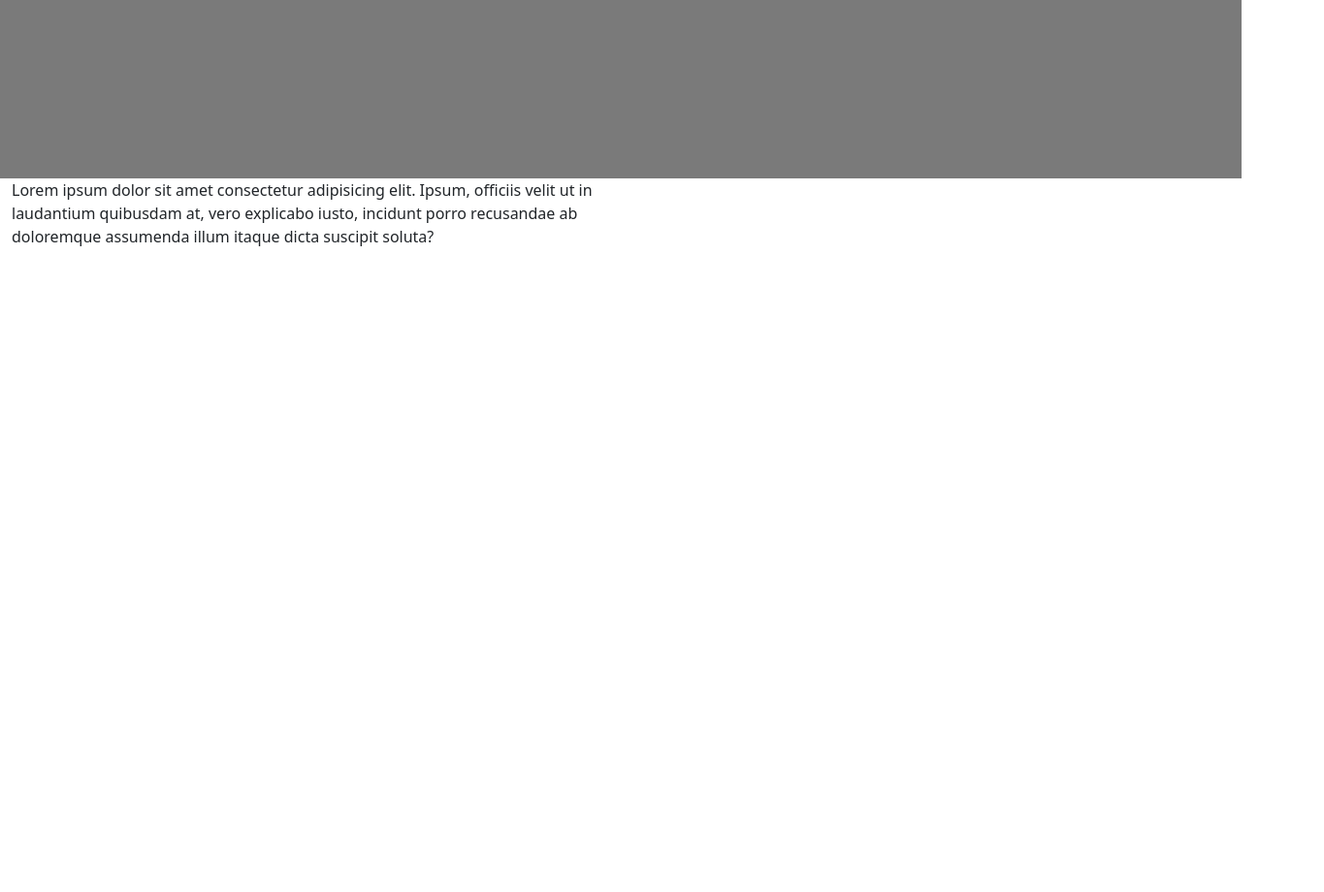
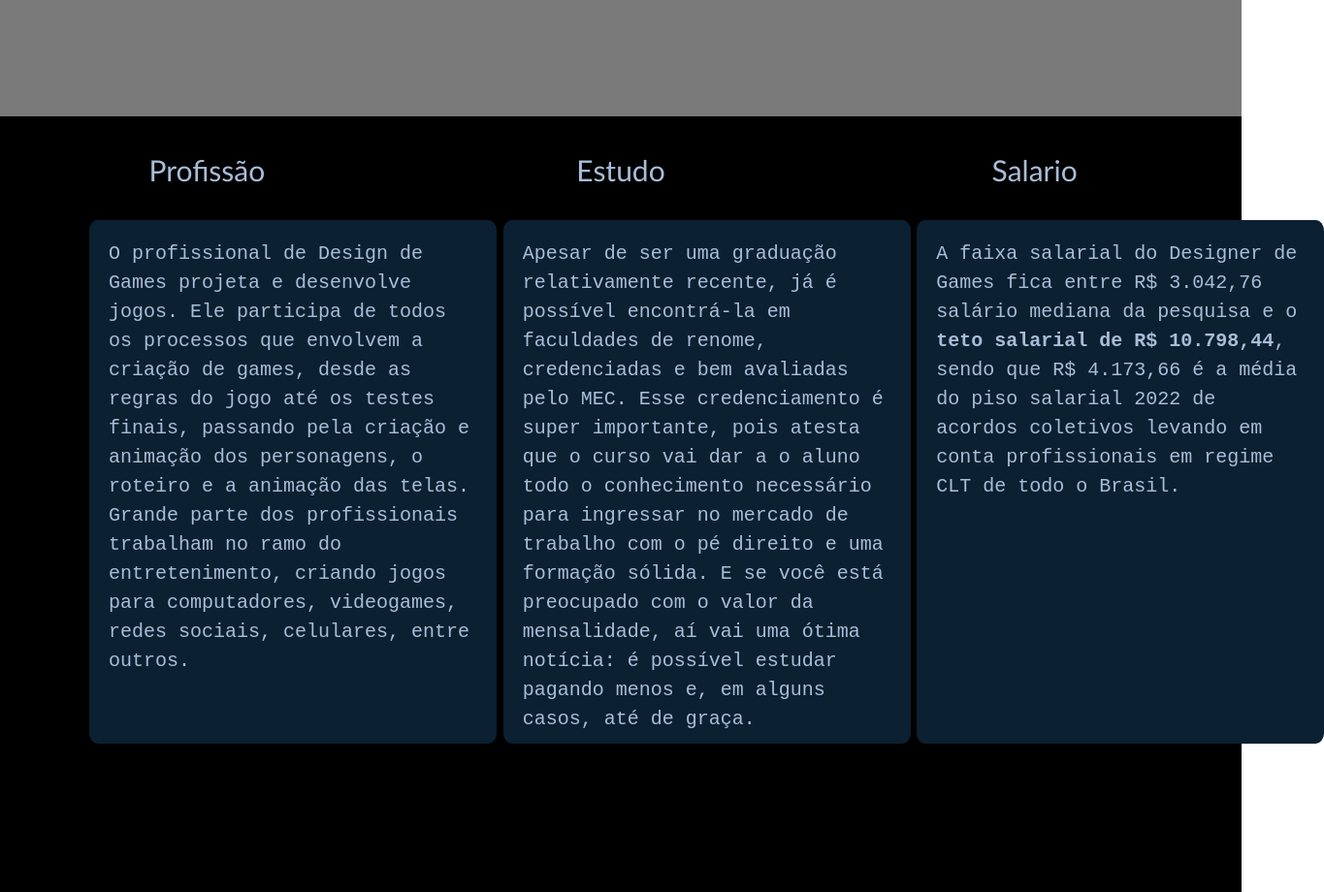
Before and after one commit to arthurfudali/GameDesign, a plain HTML site: page index.html in a window 1280 px wide. Shown: the part 540-1460 px from the top of the page at 97% size, 1365 px wide, since content can reach past the window. Before the commit the page ends 812 px from the top, so only its background shows below. Drawn offline with nearby package versions, Linux system fonts and the light colour scheme.

Commit message:
versão 0.1.2 (boxes)

```diff
--- a/css/style.css
+++ b/css/style.css
@@ -180,3 +180,39 @@ h1::after{
 #h1:hover{
     font-size: 75px;
 }
+.box{
+    background-color: #0b2030;
+    border-color: #0b2030;
+    border-radius: 2%;
+    width: 420px;
+    height: 540px;
+    top: 10px;
+}
+#texto{
+    position: relative;
+    text-align: left;
+    color: #a9bdd8;
+    font-family : monospace;
+    font-size: 20px;
+    line-height: 30px;
+    left: 80px;
+}
+.interna{
+    position: relative;
+    padding: 20px;
+}
+.boxes{
+    background-color: #000000;
+    width: 100%;
+    height: 800px;
+    display: inline-flex;
+}
+.subtitulo{
+    font-family:'Gill Sans', 'Gill Sans MT', Calibri, 'Trebuchet MS', sans-serif;
+    font-weight: 400;
+    font-size: 30px;
+    line-height: 51px;
+    color: #a9bdd8;
+    text-align: center;
+    margin-top: 2ex;
+}
--- a/index.html
+++ b/index.html
@@ -3,7 +3,7 @@
   <head>
     <meta charset="utf-8">
     <meta name="viewport" content="width=device-width, initial-scale=1">
-    <title>Bootstrap demo</title>
+    <title>Game Design 2</title>
     <link href="https://cdn.jsdelivr.net/npm/bootstrap@5.2.1/dist/css/bootstrap.min.css" rel="stylesheet" integrity="sha384-iYQeCzEYFbKjA/T2uDLTpkwGzCiq6soy8tYaI1GyVh/UjpbCx/TYkiZhlZB6+fzT" crossorigin="anonymous">
     <link rel="stylesheet" href="css/style.css">
     <script src="https://cdn.jsdelivr.net/npm/bootstrap@5.2.1/dist/js/bootstrap.bundle.min.js" integrity="sha384-u1OknCvxWvY5kfmNBILK2hRnQC3Pr17a+RTT6rIHI7NnikvbZlHgTPOOmMi466C8" crossorigin="anonymous"></script>
@@ -11,7 +11,7 @@
   <body>
     <div class="wrapper">
 
-<nav class="navfixa">
+<nav class="fixed-top">
   <a class="logo" href="/">Game Design</a>
   <div class="mobile-menu">
     <div class="line1"></div>
@@ -19,31 +19,79 @@
     <div class="line3"></div>
   </div>
   <ul class="nav-list">
-    <li><a href="#home"><i class="bi bi-house-door-fill"></i> HOME</a></li>
-    <li><a href="#sobre"><i class="bi bi-chat-left-text-fill"></i> SOBRE</a></li>
-    <li><a  href="#mt"><i class="bi bi-briefcase-fill"></i>  MERCADO</a></li>
-    <li><a href="#faculdade"><i class="bi bi-book-fill"></i> FACULDADE</a></li>
-    <li><a  href="#" role="button" data-bs-toggle="dropdown"><i class="bi bi-mortarboard-fill"></i>  PÓS-GRADUAÇÃO</a>
-      <ul class="dropdown-menu">
-        <li><a class="dropdown-item" href="#pos">BACHARELADO</a></li>
-        <li><a class="dropdown-item" href="#strito">STRITO SENSU</a></li>
-        <li><a class="dropdown-item" href="#lato">LATO SENSU</a></li>
+    <li><a href="#home"><i class="bi bi-house-door-fill"></i> Home</a></li>
+    <li><a href="#sobre"><i class="bi bi-chat-left-text-fill"></i> Sobre</a></li>
+    <li><a  href="#mt"><i class="bi bi-briefcase-fill"></i>  Mercado</a></li>
+    <li><a href="#faculdade"><i class="bi bi-book-fill"></i> Faculdade</a></li>
+    <li><a  href="#" role="button" data-bs-toggle="dropdown"><i class="bi bi-mortarboard-fill"></i>  Pós-Graduação</a>
+      <ul class="dropdown-menu" style="background: #082032">
+        <li><a class="dropdown-item" style="color: #a9bdd8;" href="#pos">Bacharelado</a></li>
+        <li><a class="dropdown-item" style="color: #a9bdd8;" href="#strito">Strito Sensu</a></li>
+        <li><a class="dropdown-item" style="color: #a9bdd8;" href="#lato">Lato Sensu</a></li>
       </ul>
     </li>
   </ul>
 </nav>
-</header>
 <main>
 
 <header>
   <h1 id="h1">Game design</h1>
 </header>
+
+<!--
+<div class="sobre" >
+          <div class="sobreprof">
+            <p class="subtitulo" id="sobreprofissao">Profissão</p>
+            <div class="box" id="texto">
+              <div class="interna">
+                O profissional de Design de Games projeta e desenvolve jogos. Ele participa de todos os processos que envolvem a criação de games, desde as regras do jogo até os testes finais, passando pela criação e animação dos personagens, o roteiro e a animação das telas. Grande parte dos profissionais trabalham no ramo do entretenimento, criando jogos para computadores, videogames, redes sociais, celulares, entre outros.
+              </div>
+            </div>
+          </div>
+          <div class="sobrecurso">
+            <p class="subtitulo">Estudo</p>
+            <div class="box" id="texto">
+              <div class="interna">
+              Apesar de ser uma graduação relativamente recente, já é possível encontrá-la em faculdades de renome, credenciadas e bem avaliadas pelo MEC. Esse credenciamento é super importante, pois atesta que o curso vai dar a o aluno todo o conhecimento necessário para ingressar no mercado de trabalho com o pé direito e uma formação sólida. E se você está preocupado com o valor da mensalidade, aí vai uma ótima notícia: é possível estudar pagando menos e, em alguns casos, até de graça.
+              </div>
+            </div>
+          </div>
+          <div class="sobresal">
+            <p class="subtitulo">Salario</p>
+            <div  class="box" id="texto">
+              <div class="interna">
+              A faixa salarial do Designer de Games fica entre R$ 3.042,76 salário mediana da pesquisa e o <b>teto salarial de R$ 10.798,44</b>, sendo que R$ 4.173,66 é a média do piso salarial 2022 de acordos coletivos levando em conta profissionais em regime CLT de todo o Brasil.
+              </div>
+            </div>
+          </div>
+      </div>
+-->
+<div class="boxes">
 <div class="container-fluid">
   <div class="row">
-    <div class="col-12 col-md-6">
-      <p> Lorem ipsum dolor sit amet consectetur adipisicing elit. Ipsum, officiis velit ut in laudantium quibusdam at, vero explicabo iusto, incidunt porro recusandae ab doloremque assumenda illum itaque dicta suscipit soluta?</p>
+    <div class="col-12 col-md-4">
+      <p class="subtitulo" id="sobreprofissao">Profissão</p>
+      <div class="box" id="texto">
+        <div class="interna">
+          O profissional de Design de Games projeta e desenvolve jogos. Ele participa de todos os processos que envolvem a criação de games, desde as regras do jogo até os testes finais, passando pela criação e animação dos personagens, o roteiro e a animação das telas. Grande parte dos profissionais trabalham no ramo do entretenimento, criando jogos para computadores, videogames, redes sociais, celulares, entre outros.
+        </div>
+      </div>
     </div>
-  </div>
+    <div class="col-12 col-md-4">
+      <p class="subtitulo">Estudo</p>
+      <div class="box" id="texto">
+        <div class="interna">
+        Apesar de ser uma graduação relativamente recente, já é possível encontrá-la em faculdades de renome, credenciadas e bem avaliadas pelo MEC. Esse credenciamento é super importante, pois atesta que o curso vai dar a o aluno todo o conhecimento necessário para ingressar no mercado de trabalho com o pé direito e uma formação sólida. E se você está preocupado com o valor da mensalidade, aí vai uma ótima notícia: é possível estudar pagando menos e, em alguns casos, até de graça.
+        </div>
+      </div>    </div>
+    <div class="col-12 col-md-4">
+      <p class="subtitulo">Salario</p>
+      <div  class="box" id="texto">
+        <div class="interna">
+        A faixa salarial do Designer de Games fica entre R$ 3.042,76 salário mediana da pesquisa e o <b>teto salarial de R$ 10.798,44</b>, sendo que R$ 4.173,66 é a média do piso salarial 2022 de acordos coletivos levando em conta profissionais em regime CLT de todo o Brasil.
+        </div>
+      </div></div>
+</div>
 </div>
 
 </main>
```
